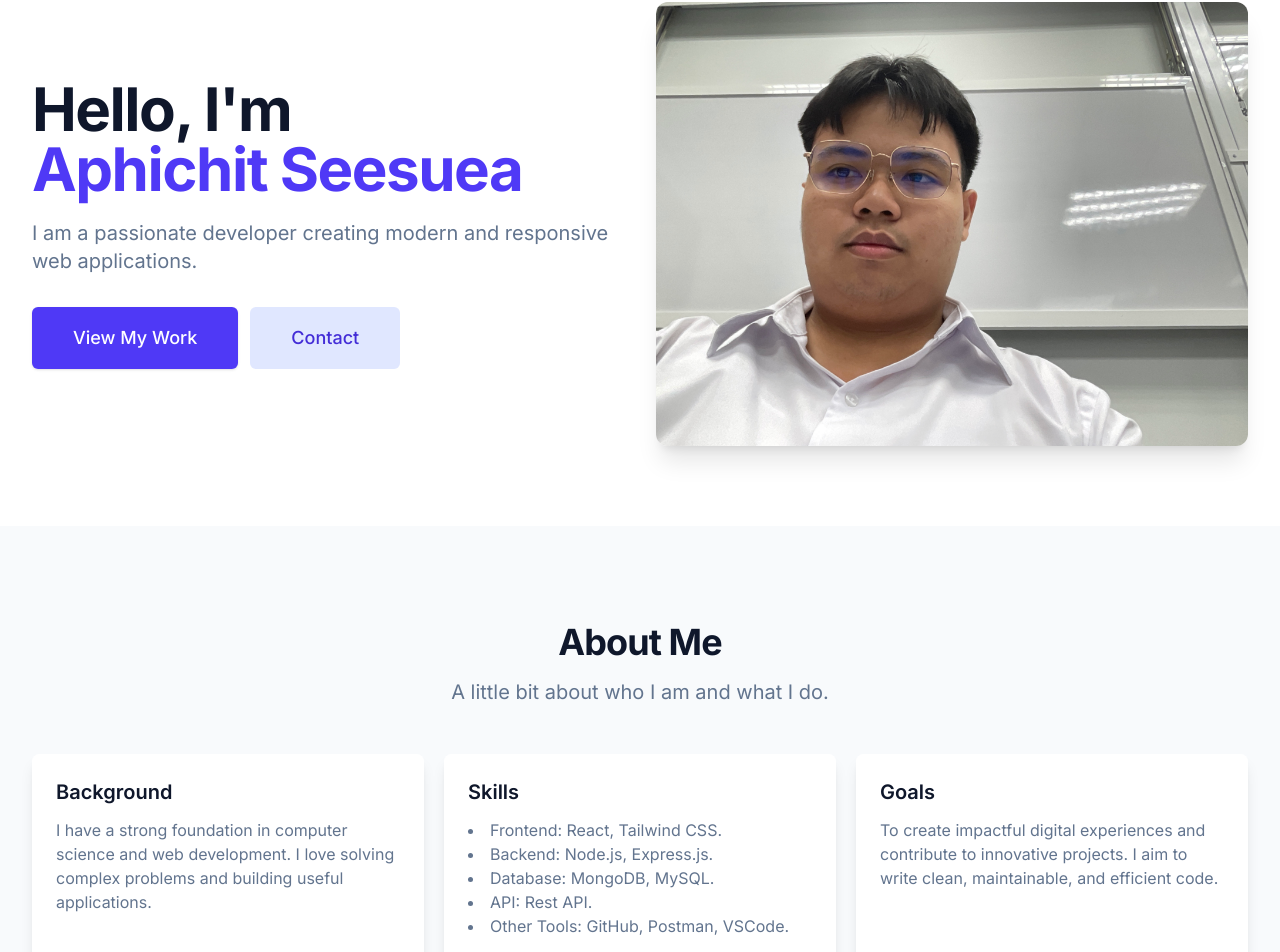
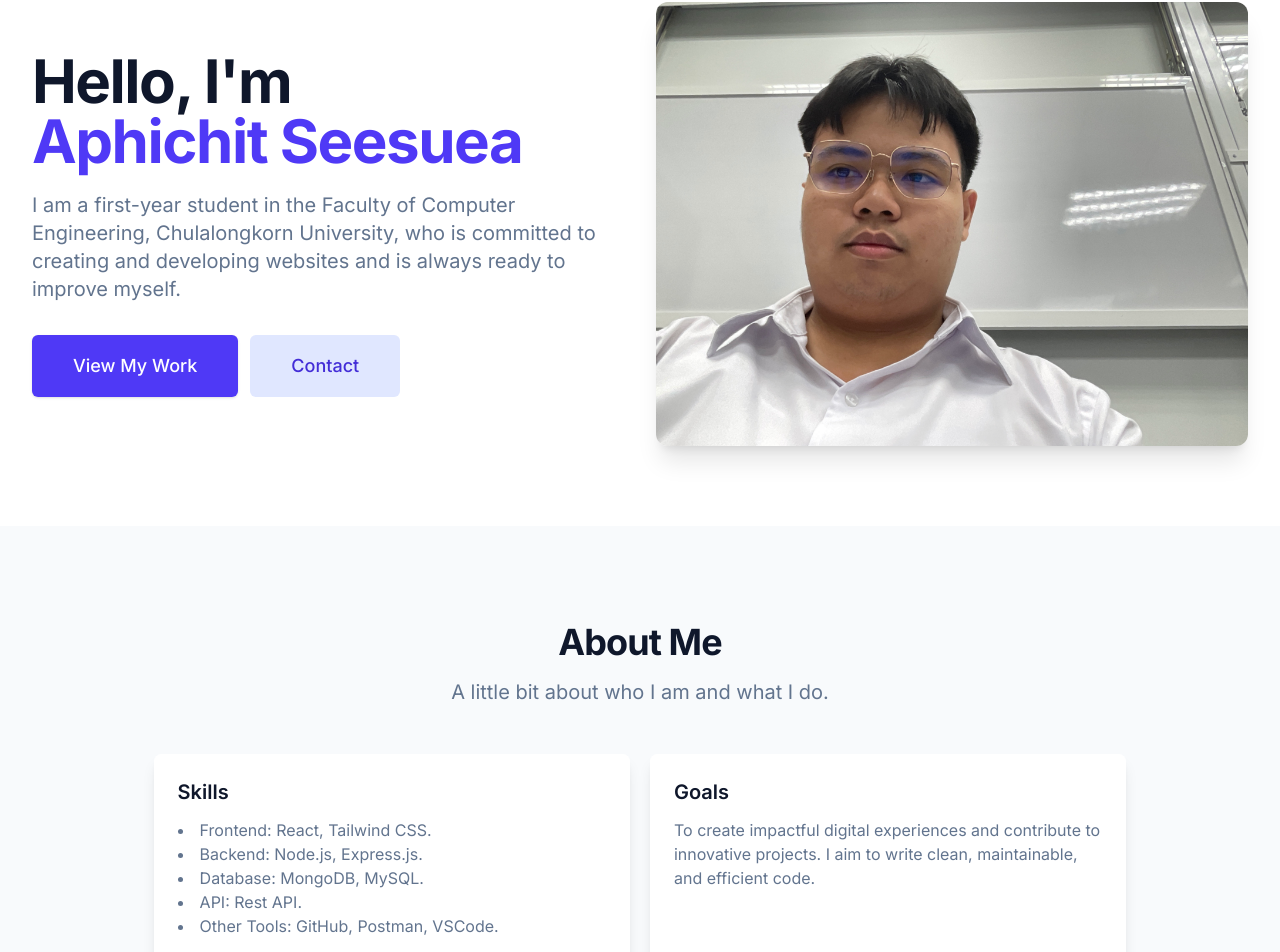
Before and after one commit to xsieux292/My-Portfolio-Website, a React (Vite) app: page / in a window 1280 px wide. Shown: the part 142-1094 px from the top of the page. Built offline with nearby package versions, Linux system fonts and the light colour scheme.

Commit message:
Update information

```diff
--- a/src/App.jsx
+++ b/src/App.jsx
@@ -9,6 +9,7 @@ import Footer from './components/Footer';
 import { LanguageProvider, useLanguage } from './context/LanguageContext';
 
 const AppContent = () => {
+  // Main content wrapper that handles font switching based on language.
   const { language } = useLanguage();
   const fontClass = language === 'th' ? 'font-prompt' : 'font-inter';
 
--- a/src/components/About.jsx
+++ b/src/components/About.jsx
@@ -2,6 +2,7 @@ import React from 'react';
 import { useLanguage } from '../context/LanguageContext';
 
 const About = () => {
+  // About component displays information about the user, including skills and goals.
   const { t } = useLanguage();
 
   return (
@@ -16,19 +17,8 @@ const About = () => {
               {t('about.subtitle')}
             </p>
           </div>
-          <div className="mt-12 max-w-lg mx-auto grid gap-5 lg:grid-cols-3 lg:max-w-none">
-             <div className="flex flex-col rounded-lg shadow-lg overflow-hidden bg-white">
-                <div className="flex-1 bg-white p-6 flex flex-col justify-between">
-                  <div className="flex-1">
-                    <p className="text-xl font-semibold text-slate-900">
-                      {t('about.backgroundTitle')}
-                    </p>
-                    <p className="mt-3 text-base text-slate-500">
-                      {t('about.backgroundDesc')}
-                    </p>
-                  </div>
-                </div>
-             </div>
+          <div className="mt-12 max-w-lg mx-auto grid gap-5 lg:grid-cols-2 lg:max-w-8/10">
+            {/* Skills */}
              <div className="flex flex-col rounded-lg shadow-lg overflow-hidden bg-white">
                 <div className="flex-1 bg-white p-6 flex flex-col justify-between">
                   <div className="flex-1">
@@ -43,6 +33,7 @@ const About = () => {
                   </div>
                 </div>
              </div>
+             {/* Goals */}
              <div className="flex flex-col rounded-lg shadow-lg overflow-hidden bg-white">
                 <div className="flex-1 bg-white p-6 flex flex-col justify-between">
                   <div className="flex-1">
--- a/src/components/Contact.jsx
+++ b/src/components/Contact.jsx
@@ -2,8 +2,10 @@ import React from 'react';
 import { useLanguage } from '../context/LanguageContext';
 
 const Contact = () => {
+  // Contact component displays contact information and social links.
   const { t } = useLanguage();
 
+  // Array of contact details including icons and links
   const contacts = [
     {
       name: 'Facebook',
--- a/src/components/Footer.jsx
+++ b/src/components/Footer.jsx
@@ -2,6 +2,7 @@ import React from 'react';
 import { useLanguage } from '../context/LanguageContext';
 
 const Footer = () => {
+  // Footer component displays the copyright information.
   const { t } = useLanguage();
 
   return (
--- a/src/components/Header.jsx
+++ b/src/components/Header.jsx
@@ -2,6 +2,8 @@ import React, { useState } from 'react';
 import { useLanguage } from '../context/LanguageContext';
 
 const Header = () => {
+  // Header component displays the navigation bar and language switcher.
+  // State to manage mobile menu visibility
   const [isOpen, setIsOpen] = useState(false);
   const { language, toggleLanguage, t } = useLanguage();
 
--- a/src/components/Hero.jsx
+++ b/src/components/Hero.jsx
@@ -3,6 +3,7 @@ import { useLanguage } from '../context/LanguageContext';
 import heroImage from '../assets/my_photo.JPG';
 
 const Hero = () => {
+  // Hero component displays the main introduction and call-to-action buttons.
   const { t } = useLanguage();
 
   return (
--- a/src/components/Projects.jsx
+++ b/src/components/Projects.jsx
@@ -3,8 +3,10 @@ import { useLanguage } from '../context/LanguageContext';
 
 
 const Projects = () => {
+  // Projects component displays a list of projects with descriptions and links.
   const { t } = useLanguage();
 
+  // Array of project data retrieved from translations
   const projects = [
     {
       title: t('projects.items.0.title'),
--- a/src/data/translations.js
+++ b/src/data/translations.js
@@ -11,15 +11,14 @@ export const translations = {
     hero: {
       greeting: "Hello, I'm",
       name: 'Aphichit Seesuea',
-      description: 'I am a passionate developer creating modern and responsive web applications.',
+      description: 'I am a first-year student in the Faculty of Computer Engineering, Chulalongkorn University, who is committed to creating and developing websites and is always ready to improve myself.',
       cta: 'View My Work',
       contact: 'Contact',
     },
     about: {
       title: 'About Me',
       subtitle: 'A little bit about who I am and what I do.',
-      backgroundTitle: 'Background',
-      backgroundDesc: 'I have a strong foundation in computer science and web development. I love solving complex problems and building useful applications.',
+
       skillsTitle: 'Skills',
       skillsDesc: ['Frontend: React, Tailwind CSS.', 'Backend: Node.js, Express.js. ', 'Database: MongoDB, MySQL.', 'API: Rest API.', 'Other Tools: GitHub, Postman, VSCode.'],
       goalsTitle: 'Goals',
@@ -64,22 +63,21 @@ export const translations = {
   th: {
     header: {
       home: 'หน้าแรก',
-      about: 'เกี่ยวกับฉัน',
+      about: 'เกี่ยวกับผม',
       projects: 'ผลงาน',
       contact: 'ติดต่อ',
     },
     hero: {
       greeting: 'สวัสดีครับ ผม',
       name: 'อภิชิต สีเสือ',
-      description: 'ผมคือนักพัฒนาที่หลงใหลในการสร้างเว็บแอปพลิเคชันที่ทันสมัยและตอบโจทย์การใช้งาน',
-      cta: 'ดูผลงานของผม',
-      contact: 'ติดต่อฉัน',
+      description: 'ผมเป็นนักศึกษาชั้นปีที่ 1 คณะวิศวกรรมคอมพิวเตอร์ จุฬาลงกรณ์มหาวิทยาลัย ที่มุ่งมั่นในการสร้างสรรค์และพัฒนาเว็บไซต์ และพร้อมทีจะพัฒนาตัวเองอยู่เสมอ',
+      cta: 'ผลงาน',
+      contact: 'ติดต่อ',
     },
     about: {
-      title: 'เกี่ยวกับฉัน',
+      title: 'เกี่ยวกับผม',
       subtitle: 'ข้อมูลเล็กน้อยเกี่ยวกับตัวตนและสิ่งที่ผมทำ',
-      backgroundTitle: 'ประวัติความเป็นมา',
-      backgroundDesc: 'ผมมีพื้นฐานที่แข็งแกร่งด้านวิทยาการคอมพิวเตอร์และการพัฒนาเว็บ ผมชอบแก้ปัญหาที่ซับซ้อนและสร้างแอปพลิเคชันที่มีประโยชน์',
+
       skillsTitle: 'ทักษะ',
       skillsDesc: ['Frontend: React, Tailwind CSS.', 'Backend: Node.js, Express.js. ', 'Database: MongoDB, MySQL.', 'API: Rest API.' , 'Other Tools: GitHub, Postman, VSCode.'],
       goalsTitle: 'เป้าหมาย',
```
